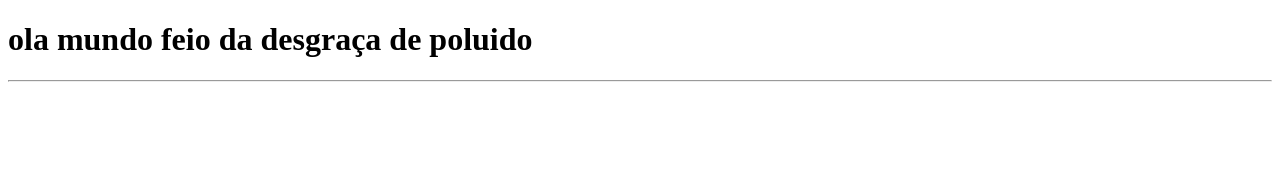
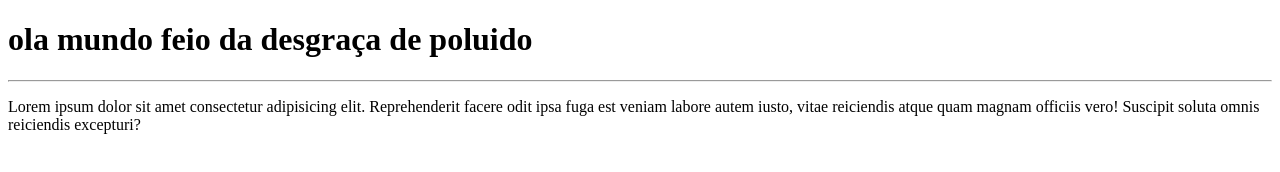
Before and after one commit to PedroVictor002/Rascunhos-para-site, a plain HTML site: page SITE EXEMPÇ/INDE.HTML in a window 1280 px wide. Drawn offline with Linux system fonts and the light colour scheme.

Commit message:
agora vai

```diff
--- a/SITE EXEMPÇ/INDE.HTML
+++ b/SITE EXEMPÇ/INDE.HTML
@@ -9,6 +9,8 @@
 <body>
     <h1>ola mundo feio da desgraça de poluido</h1>
     <hr>
+<p>Lorem ipsum dolor sit amet consectetur adipisicing elit. Reprehenderit facere odit ipsa fuga est veniam labore autem iusto, vitae reiciendis atque quam magnam officiis vero! Suscipit soluta omnis reiciendis excepturi?
 
+</p>
 </body>
 </html>
```
